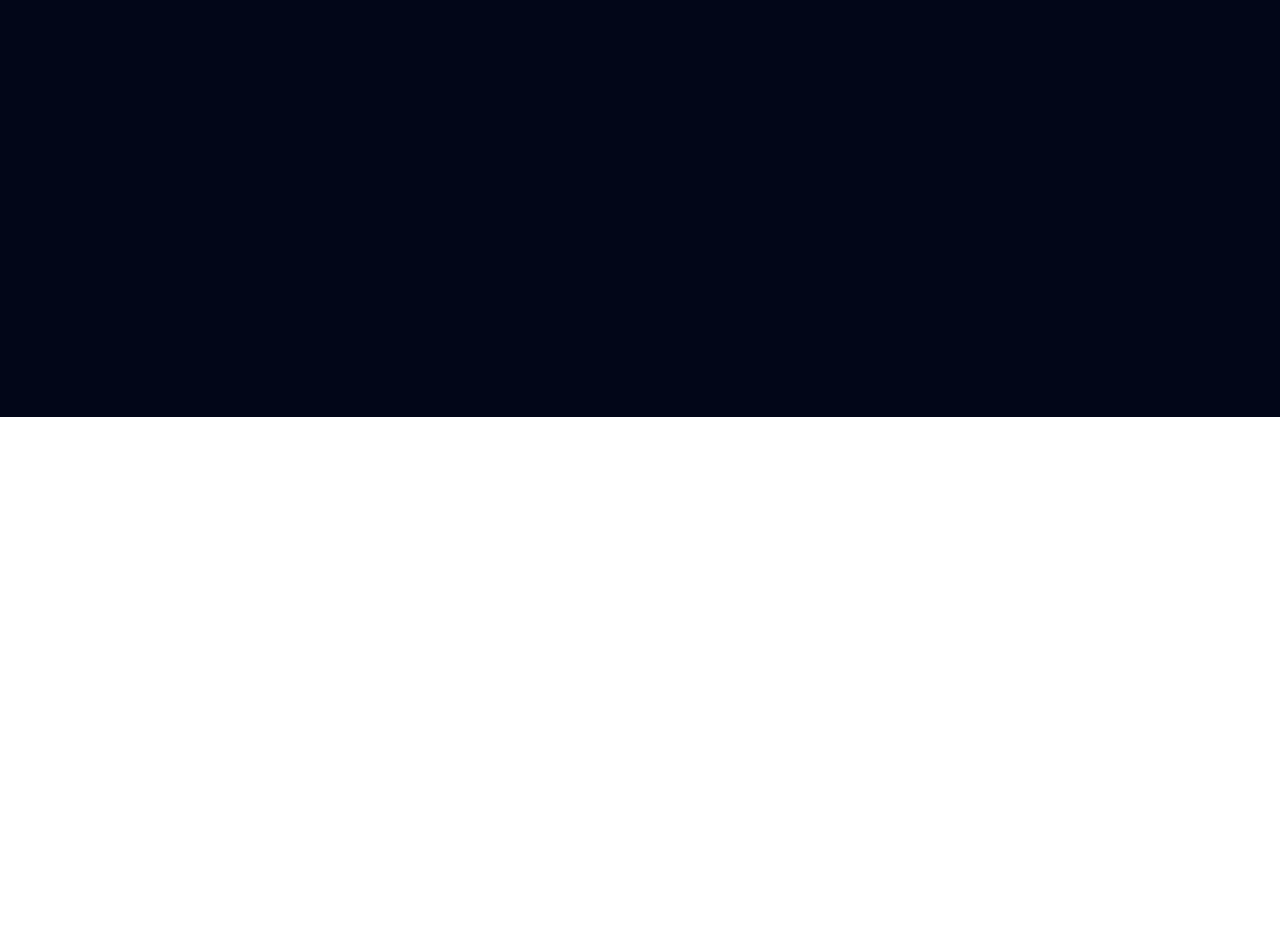
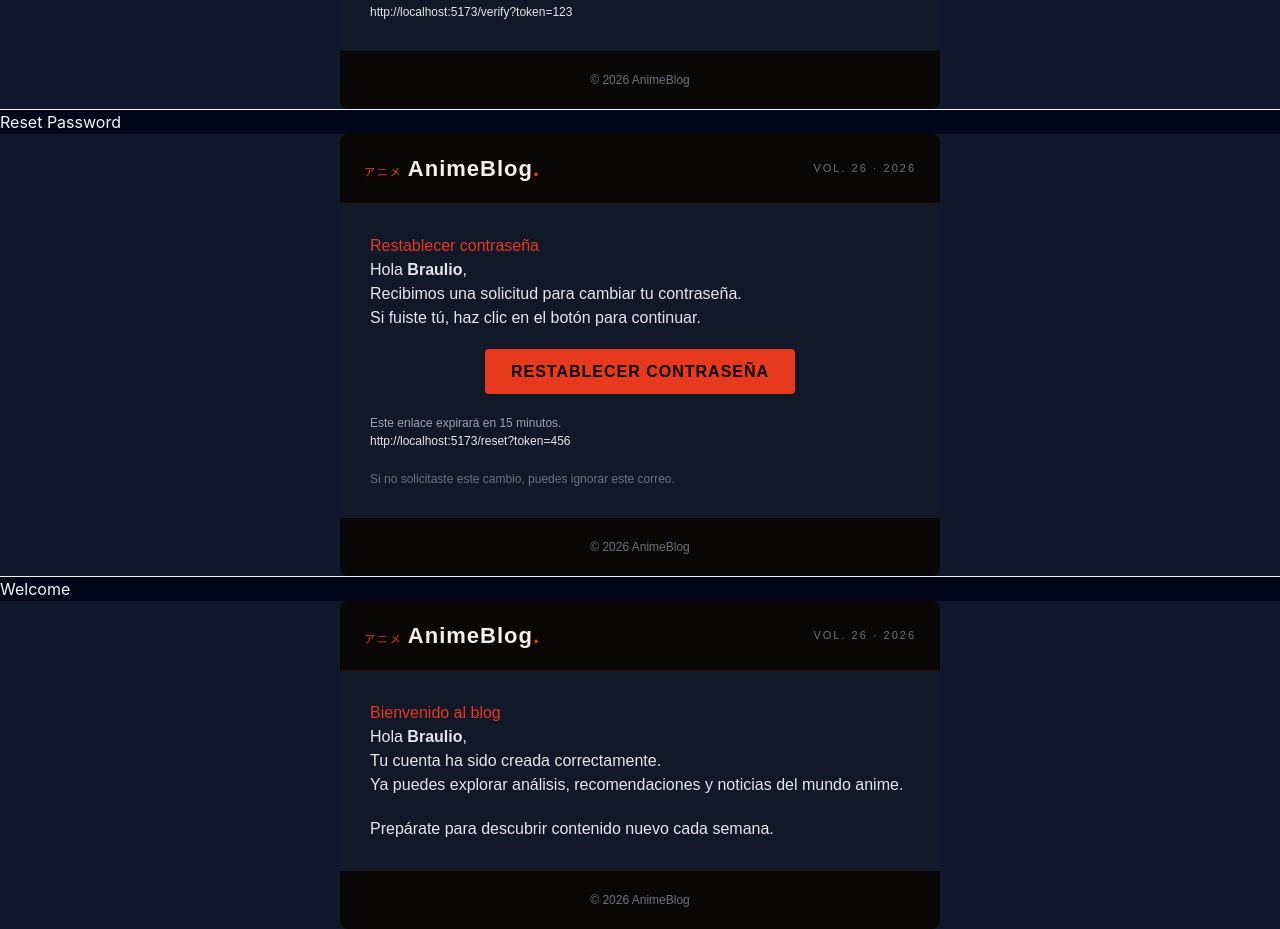
Before and after one commit to luisfstack-crypto/anime-blog-frontend, a React (Vite) app: page /preview-email in a window 1280 px wide. Shown: the part 383-1312 px from the top of the page. Before the commit the page ends 800 px from the top, so only its background shows below. Built offline with nearby package versions, Linux system fonts and the light colour scheme.

Commit message:
Creación de templates de correo

```diff
--- a/src/App.jsx
+++ b/src/App.jsx
@@ -7,6 +7,7 @@ import Dashboard from './pages/Dashboard';
 import CreatePost from './pages/CreatePost';
 import AdminPanel from './pages/AdminPanel';
 import PostView from './pages/PostView';
+import EmailPreview from './pages/EmailPreview';
 
 function App() {
   return (
@@ -23,6 +24,7 @@ function App() {
             <Route path="/create-post" element={<CreatePost />} />
             <Route path="/admin" element={<AdminPanel />} />
             <Route path="/post/:id" element={<PostView />} />
+            <Route path="/preview-email" element={<EmailPreview />} />
           </Routes>
         </main>
       </div>
--- /dev/null
+++ b/src/emailTemplates/resetPassword.js
@@ -0,0 +1,82 @@
+const resetPasswordTemplate = ({ name, link }) => {
+    return `
+    <table width="100%" cellpadding="0" cellspacing="0" style="background:#0f172a; padding:30px 0;">
+      <tr>
+        <td align="center">
+
+          <table width="600" cellpadding="0" cellspacing="0" style="background:#111827; font-family:Arial, sans-serif; color:#e5e7eb; border-radius:8px; overflow:hidden;">
+
+            <!-- HEADER -->
+            <tr>
+              <td style="padding:18px 24px; background:#0A0806; border-bottom:1px solid rgba(230,57,30,0.2);">
+                <table width="100%">
+                  <tr>
+                    <td>
+                      <span style="color:#E6391E; font-size:11px; letter-spacing:2px;">
+                        アニメ
+                      </span>
+                      <span style="color:#F5F0EB; font-size:22px; font-weight:bold; letter-spacing:1px;">
+                        AnimeBlog<span style="color:#E6391E;">.</span>
+                      </span>
+                    </td>
+
+                    <td align="right" style="color:#6b7280; font-size:11px; letter-spacing:2px;">
+                      VOL. 26 · 2026
+                    </td>
+                  </tr>
+                </table>
+              </td>
+            </tr>
+
+            <!-- CONTENIDO -->
+            <tr>
+              <td style="padding:30px;">
+                <h3 style="color:#E6391E;">Restablecer contraseña</h3>
+
+                <p>Hola <strong>${name}</strong>,</p>
+
+                <p>
+                  Recibimos una solicitud para cambiar tu contraseña.
+                </p>
+
+                <p>
+                  Si fuiste tú, haz clic en el botón para continuar.
+                </p>
+
+                <p style="text-align:center; margin:30px 0;">
+                  <a href="${link}"
+                    style="background:#E6391E; color:#0A0806; padding:14px 26px; text-decoration:none; border-radius:4px; font-weight:bold; letter-spacing:1px;">
+                    RESTABLECER CONTRASEÑA
+                  </a>
+                </p>
+
+                <p style="font-size:12px; color:#9ca3af;">
+                  Este enlace expirará en 15 minutos.
+                </p>
+
+                <p style="word-break:break-all; font-size:12px;">
+                  ${link}
+                </p>
+
+                <p style="margin-top:20px; font-size:12px; color:#6b7280;">
+                  Si no solicitaste este cambio, puedes ignorar este correo.
+                </p>
+              </td>
+            </tr>
+
+            <!-- FOOTER -->
+            <tr>
+              <td style="padding:20px; text-align:center; background:#0A0806; font-size:12px; color:#6b7280;">
+                © 2026 AnimeBlog
+              </td>
+            </tr>
+
+          </table>
+
+        </td>
+      </tr>
+    </table>
+    `;
+  };
+
+  export default resetPasswordTemplate;
--- /dev/null
+++ b/src/emailTemplates/verifyEmail.js
@@ -0,0 +1,75 @@
+const verifyEmailTemplate = ({ name, link }) => {
+    return `
+    <table width="100%" cellpadding="0" cellspacing="0" style="background:#0f172a; padding:30px 0;">
+      <tr>
+        <td align="center">
+
+          <table width="600" cellpadding="0" cellspacing="0" style="background:#111827; font-family:Arial, sans-serif; color:#e5e7eb; border-radius:8px; overflow:hidden;">
+
+            <!-- HEADER (tu navbar adaptado) -->
+            <tr>
+              <td style="padding:18px 24px; background:#0A0806; border-bottom:1px solid rgba(230,57,30,0.2);">
+                <table width="100%">
+                  <tr>
+                    <td>
+                      <span style="color:#E6391E; font-size:11px; letter-spacing:2px;">
+                        アニメ
+                      </span>
+                      <span style="color:#F5F0EB; font-size:22px; font-weight:bold; letter-spacing:1px;">
+                        AnimeBlog<span style="color:#E6391E;">.</span>
+                      </span>
+                    </td>
+
+                    <td align="right" style="color:#6b7280; font-size:11px; letter-spacing:2px;">
+                      VOL. 26 · 2026
+                    </td>
+                  </tr>
+                </table>
+              </td>
+            </tr>
+
+            <!-- CONTENIDO -->
+            <tr>
+              <td style="padding:30px;">
+                <h3 style="color:#E6391E;">Verifica tu cuenta</h3>
+
+                <p>Hola <strong>${name}</strong>,</p>
+
+                <p>
+                  Estás a un paso de formar parte del blog.
+                  Confirma tu correo para comenzar a explorar contenido exclusivo.
+                </p>
+
+                <p style="text-align:center; margin:30px 0;">
+                  <a href="${link}"
+                    style="background:#E6391E; color:#0A0806; padding:14px 26px; text-decoration:none; border-radius:4px; font-weight:bold; letter-spacing:1px;">
+                    CONFIRMAR CUENTA
+                  </a>
+                </p>
+
+                <p style="font-size:12px; color:#9ca3af;">
+                  Si el botón no funciona:
+                </p>
+
+                <p style="word-break:break-all; font-size:12px;">
+                  ${link}
+                </p>
+              </td>
+            </tr>
+
+            <!-- FOOTER -->
+            <tr>
+              <td style="padding:20px; text-align:center; background:#0A0806; font-size:12px; color:#6b7280;">
+                © 2026 AnimeBlog
+              </td>
+            </tr>
+
+          </table>
+
+        </td>
+      </tr>
+    </table>
+    `;
+  };
+
+  export default verifyEmailTemplate;
--- /dev/null
+++ b/src/emailTemplates/welcome.js
@@ -0,0 +1,67 @@
+const welcomeTemplate = ({ name }) => {
+    return `
+    <table width="100%" cellpadding="0" cellspacing="0" style="background:#0f172a; padding:30px 0;">
+      <tr>
+        <td align="center">
+
+          <table width="600" cellpadding="0" cellspacing="0" style="background:#111827; font-family:Arial, sans-serif; color:#e5e7eb; border-radius:8px; overflow:hidden;">
+
+            <!-- HEADER -->
+            <tr>
+              <td style="padding:18px 24px; background:#0A0806; border-bottom:1px solid rgba(230,57,30,0.2);">
+                <table width="100%">
+                  <tr>
+                    <td>
+                      <span style="color:#E6391E; font-size:11px; letter-spacing:2px;">
+                        アニメ
+                      </span>
+                      <span style="color:#F5F0EB; font-size:22px; font-weight:bold; letter-spacing:1px;">
+                        AnimeBlog<span style="color:#E6391E;">.</span>
+                      </span>
+                    </td>
+
+                    <td align="right" style="color:#6b7280; font-size:11px; letter-spacing:2px;">
+                      VOL. 26 · 2026
+                    </td>
+                  </tr>
+                </table>
+              </td>
+            </tr>
+
+            <!-- CONTENIDO -->
+            <tr>
+              <td style="padding:30px;">
+                <h3 style="color:#E6391E;">Bienvenido al blog</h3>
+
+                <p>Hola <strong>${name}</strong>,</p>
+
+                <p>
+                  Tu cuenta ha sido creada correctamente.
+                </p>
+
+                <p>
+                  Ya puedes explorar análisis, recomendaciones y noticias del mundo anime.
+                </p>
+
+                <p style="margin-top:20px;">
+                  Prepárate para descubrir contenido nuevo cada semana.
+                </p>
+              </td>
+            </tr>
+
+            <!-- FOOTER -->
+            <tr>
+              <td style="padding:20px; text-align:center; background:#0A0806; font-size:12px; color:#6b7280;">
+                © 2026 AnimeBlog
+              </td>
+            </tr>
+
+          </table>
+
+        </td>
+      </tr>
+    </table>
+    `;
+  };
+
+  export default welcomeTemplate;
--- /dev/null
+++ b/src/pages/EmailPreview.jsx
@@ -0,0 +1,39 @@
+import verifyEmailTemplate from "../emailTemplates/verifyEmail";
+import resetPasswordTemplate from "../emailTemplates/resetPassword";
+import welcomeTemplate from "../emailTemplates/welcome";
+
+function EmailPreview() {
+  const verify = verifyEmailTemplate({
+    name: "Braulio",
+    link: "http://localhost:5173/verify?token=123"
+  });
+
+  const reset = resetPasswordTemplate({
+    name: "Braulio",
+    link: "http://localhost:5173/reset?token=456"
+  });
+
+  const welcome = welcomeTemplate({
+    name: "Braulio"
+  });
+
+  return (
+    <div>
+      <h2>Verify Email</h2>
+      <div dangerouslySetInnerHTML={{ __html: verify }} />
+
+      <hr />
+
+      <h2>Reset Password</h2>
+      <div dangerouslySetInnerHTML={{ __html: reset }} />
+
+      <hr />
+
+      <h2>Welcome</h2>
+      <div dangerouslySetInnerHTML={{ __html: welcome }} />
+    </div>
+
+  );
+}
+
+export default EmailPreview;
```
